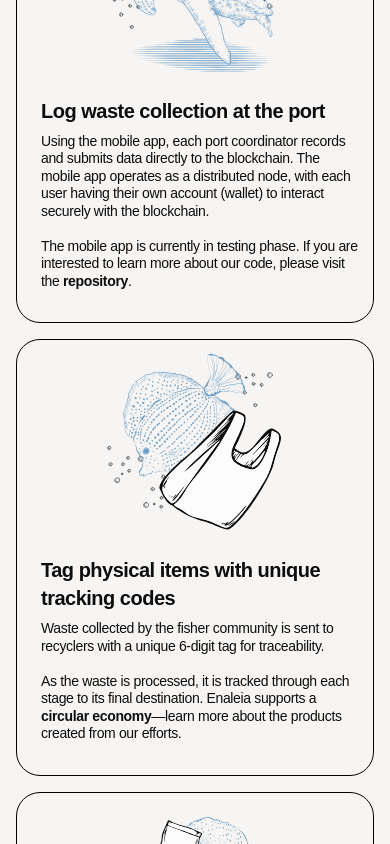
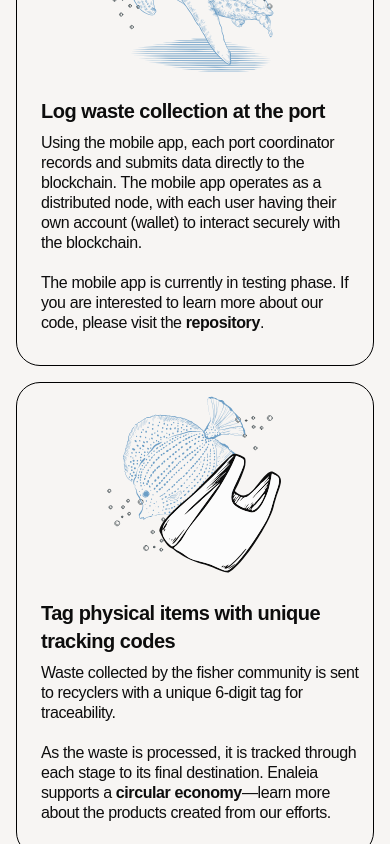
Before and after one commit to Enaleia/dashboard, a React (Vite) app: page /about in a window 390 px wide. Shown: the part 1460-2304 px from the top of the page. Built offline with nearby package versions, Linux system fonts and the light colour scheme.

Commit message:
misc. font size/weight updates

```diff
--- a/src/components/about-card.tsx
+++ b/src/components/about-card.tsx
@@ -10,7 +10,7 @@ const AboutCard = ({ image, title, description }: AboutCardProps) => {
       <img src={`/Sealife/${image}.svg`} alt={`illustration of ${image}`} className="h-[200px] w-[200px] py-2"/>
       <div className="pb-8 pl-6 pr-3 text-left">
         <h3 className="font-semibold text-xl md:text-xl tracking-tight pb-2">{title}</h3>
-        <p className="font-extralight text-sm md:text-base tracking-tight leading-tight md:leading-tight" dangerouslySetInnerHTML={{__html: description}}></p>
+        <p className="font-extralight text-base tracking-tight leading-tight md:leading-tight" dangerouslySetInnerHTML={{__html: description}}></p>
       </div>
     </article>
   )
--- a/src/components/stats-bar.tsx
+++ b/src/components/stats-bar.tsx
@@ -43,12 +43,12 @@ const StatsBar = ({ pageName, partnerId }: StatsBarProps) => {
           key={stat.key}
           className={`flex flex-col items-center text-center pb-6 lg:pb-0 ${index !== pageStats.length - 1 ? 'border-b lg:border-b-0' : ''} border-darkSand`}
         >
-          <p className="text-lg">{stat.title}</p>
+          <p className="text-lg font-extralight">{stat.title}</p>
           <p className="text-4xl md:text-5xl font-bold pt-4 pb-1">
             {stat.value > 9999 ? `${Math.round(stat.value / 1000)}K` : stat.value}
           </p>
           {stat.description && (
-            <p className="text-sm w-4/5 leading-tight">{stat.description}</p>
+            <p className="text-sm font-extralight leading-tight">{stat.description}</p>
           )}
         </div>
       ))}
```
